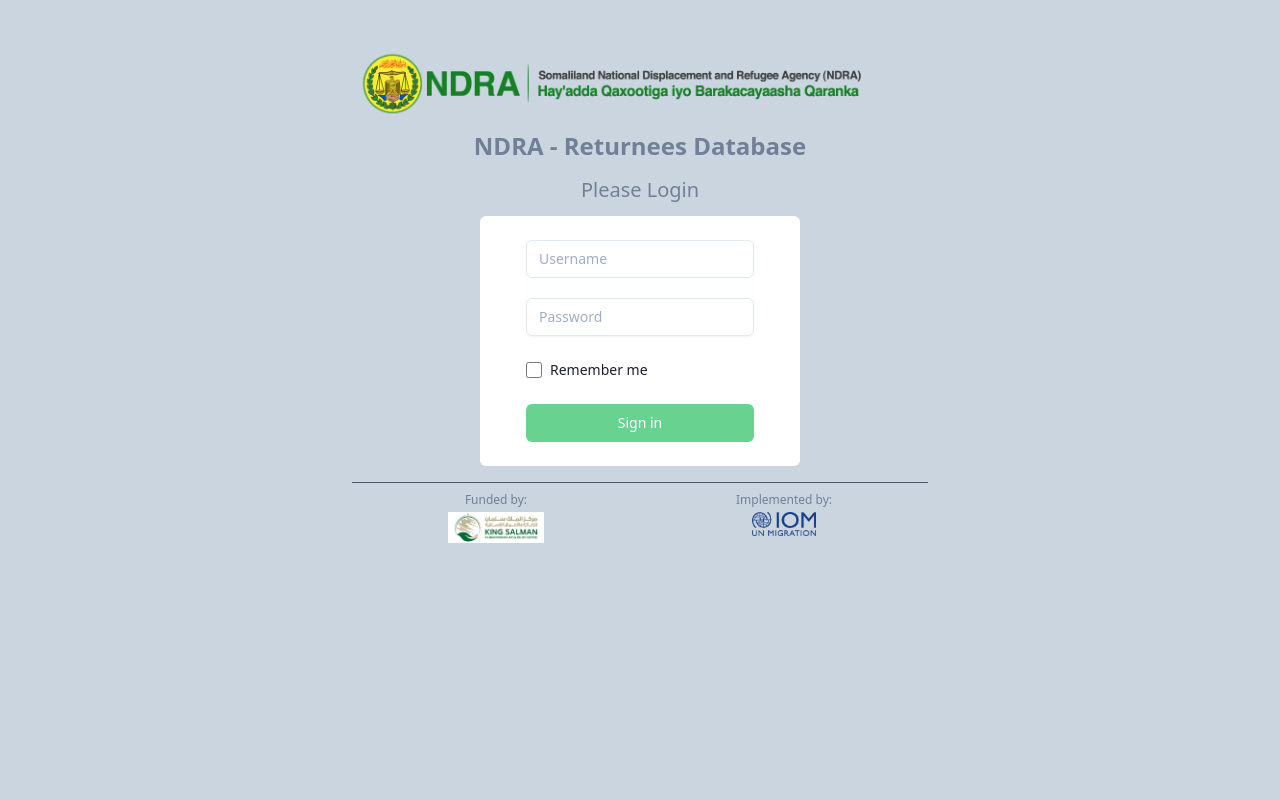
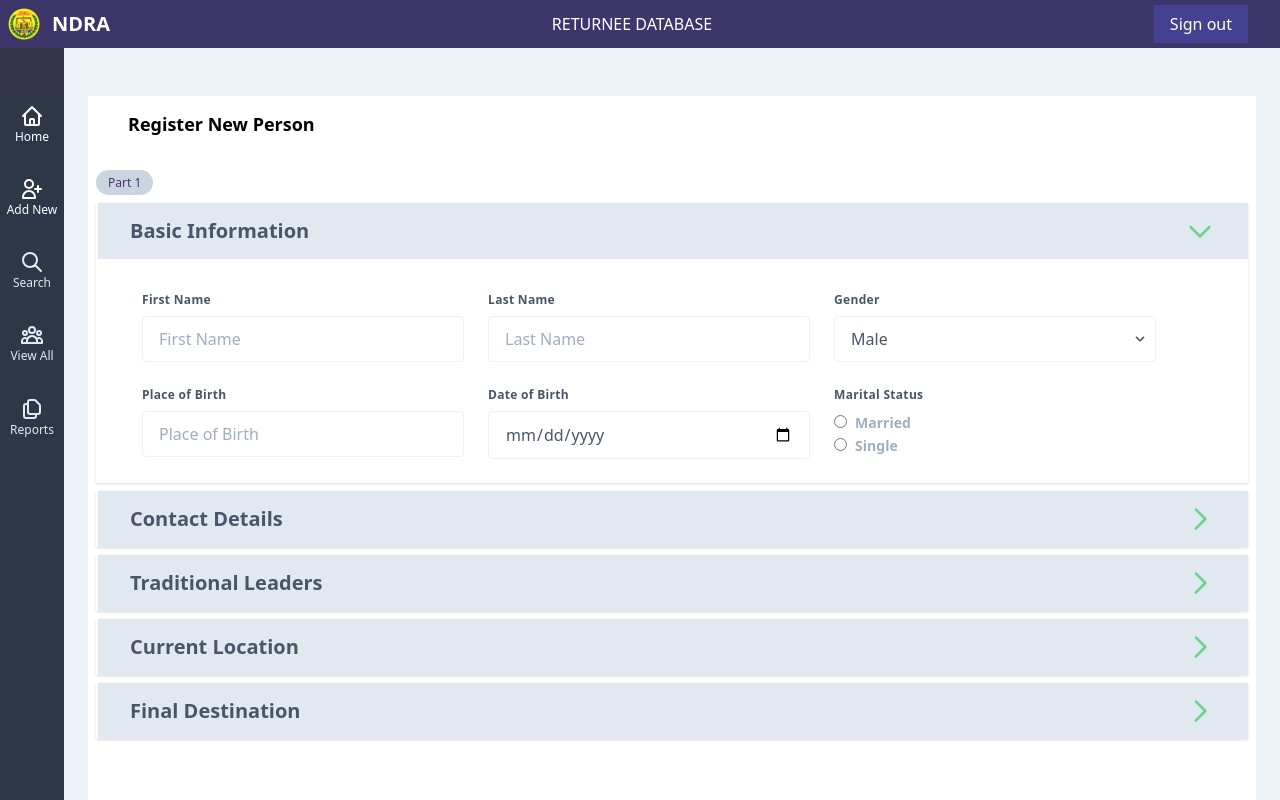
Before and after one commit to janogale/ReturneesDB, a React (Create React App) app: page /register in a window 1280 px wide. Shown: the top 800 px of the page. Built offline with nearby package versions, Linux system fonts and the light colour scheme.

Commit message:
changed bgcolor

```diff
--- a/src/components/Register.js
+++ b/src/components/Register.js
@@ -25,7 +25,7 @@ function Register() {
         }, 400)
       }}
     >
-      <div className="m-6 mb-20 px-2 bg-gray-100">
+      <div className="m-6 mt-12 mb-20 px-2 bg-white">
         <h1 className="py-4 pl-8 mb-4 text-lg font-bold">
           Register New Person
         </h1>
--- a/src/components/partials/Collapsible.js
+++ b/src/components/partials/Collapsible.js
@@ -10,9 +10,9 @@ function Collapsible({ children, title, isOpen = false }) {
       <div className="border-l-2 border-transparent">
         <header
           onClick={() => setHide(!hide)}
-          className="flex justify-between bg-gray-200 items-center p-3 pl-8 pr-8  cursor-pointer select-none"
+          className="flex justify-between bg-gray-300 items-center p-3 pl-8 pr-8  cursor-pointer select-none"
         >
-          <span className="font-thin text-xl text-gray-700 font-semibold">
+          <span className="font-thin text-xl  text-gray-700 font-semibold">
             {title}
           </span>
           <div className=" w-7 h-7 flex items-center justify-center text-green-400">
--- a/src/index.js
+++ b/src/index.js
@@ -9,7 +9,7 @@ import { LoginProvider } from './context/LoginContext'
 import * as serviceWorker from './serviceWorker'
 
 function MyApp() {
-  const [isLogin, setLogin] = useState(false)
+  const [isLogin, setLogin] = useState(true)
   return (
     <LoginProvider value={{ isLoggedIn: isLogin, setLogin }}>
       <App />
```
Also changed, not shown: 6 other files (tests, documents, lock files or other folders).
